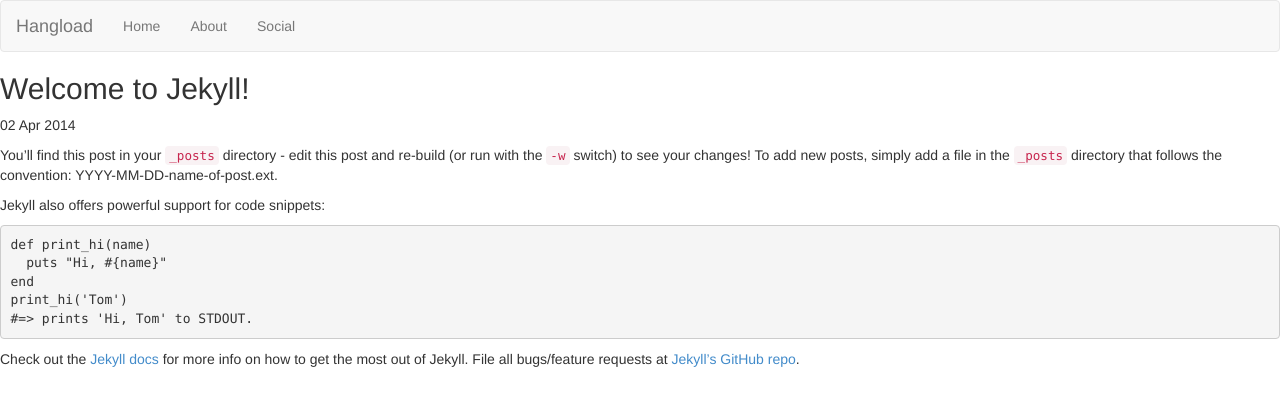
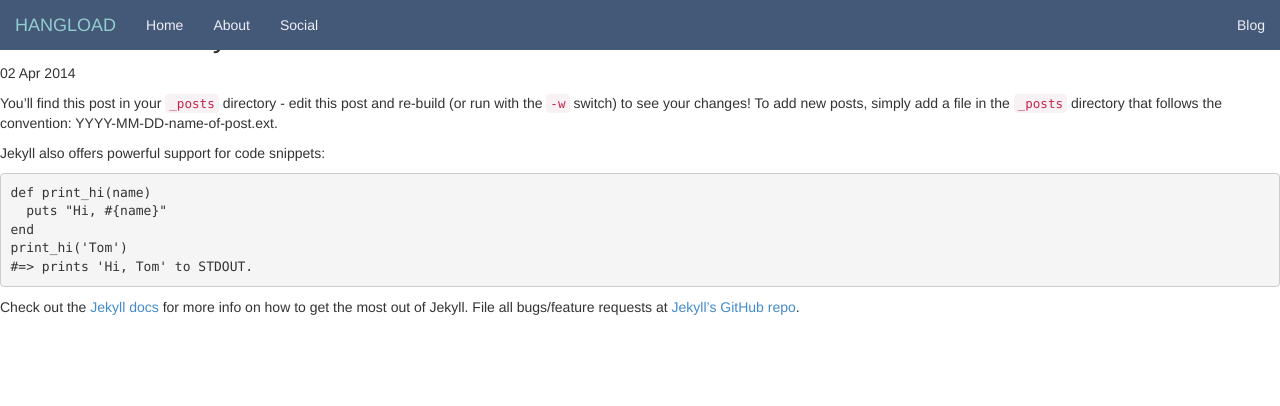
Before and after one commit to bodokaiser/hangload.com, a Jekyll site: the page built from _posts/2014-04-02-welcome-to-jekyll.markdown, in a window 1280 px wide. Shown: the top 406 px of the page. Built offline with Jekyll 4.4.1, drawn with Linux system fonts in a browser that asks for light colours; Markdown is read by kramdown in place of the engine named in the settings.

Commit message:
updated color scheme of hangload

```diff
--- a/_includes/header.html
+++ b/_includes/header.html
@@ -1,4 +1,4 @@
-<header class="navbar navbar-default">
+<header class="navbar navbar-default navbar-fixed-top">
   <div class="container-fluid">
     <div class="navbar-header">
       <button class="navbar-toggle" type="button" data-toggle="collapse" data-target=".navbar-collapse">
@@ -7,7 +7,7 @@
         <span class="icon-bar"></span>
         <span class="icon-bar"></span>
       </button>
-      <a class="navbar-brand" href="{{ page.prefix }}/">Hangload</a>
+      <a class="navbar-brand" href="{{ page.prefix }}/">HANGLOAD</a>
     </div>
     <div class="navbar-collapse collapse">
       <ul class="navbar-nav nav">
@@ -15,6 +15,9 @@
         <li><a href="#">About</a></li>
         <li><a href="#">Social</a></li>
       </ul>
+      <ul class="navbar-nav navbar-right nav">
+        <li><a href="#">Blog</a></li>
+      </ul>
     </div>
   </div>
 </header>
--- a/stylesheets/bootstrap-theme.css
+++ b/stylesheets/bootstrap-theme.css
@@ -0,0 +1,28 @@
+/**
+ * 1. #1C1D21
+ * 2. #31353D
+ * 3. #445878
+ * 4. #92CDCF
+ * 5. #EEEFF7
+ */
+
+.navbar-default {
+  background: #445878;
+  border: none;
+}
+
+.navbar-default .navbar-brand {
+  color: #EEEFF7;
+}
+
+.navbar-default .navbar-brand:hover {
+  color: #92CDCF;
+}
+
+.navbar-default .navbar-nav > li > a {
+  color: #EEEFF7;
+}
+
+.navbar-default .navbar-nav > li > a:hover {
+  color: #92CDCF;
+}
```
Also changed, not shown: index.html (+0 -10 lines), 1 other file.
